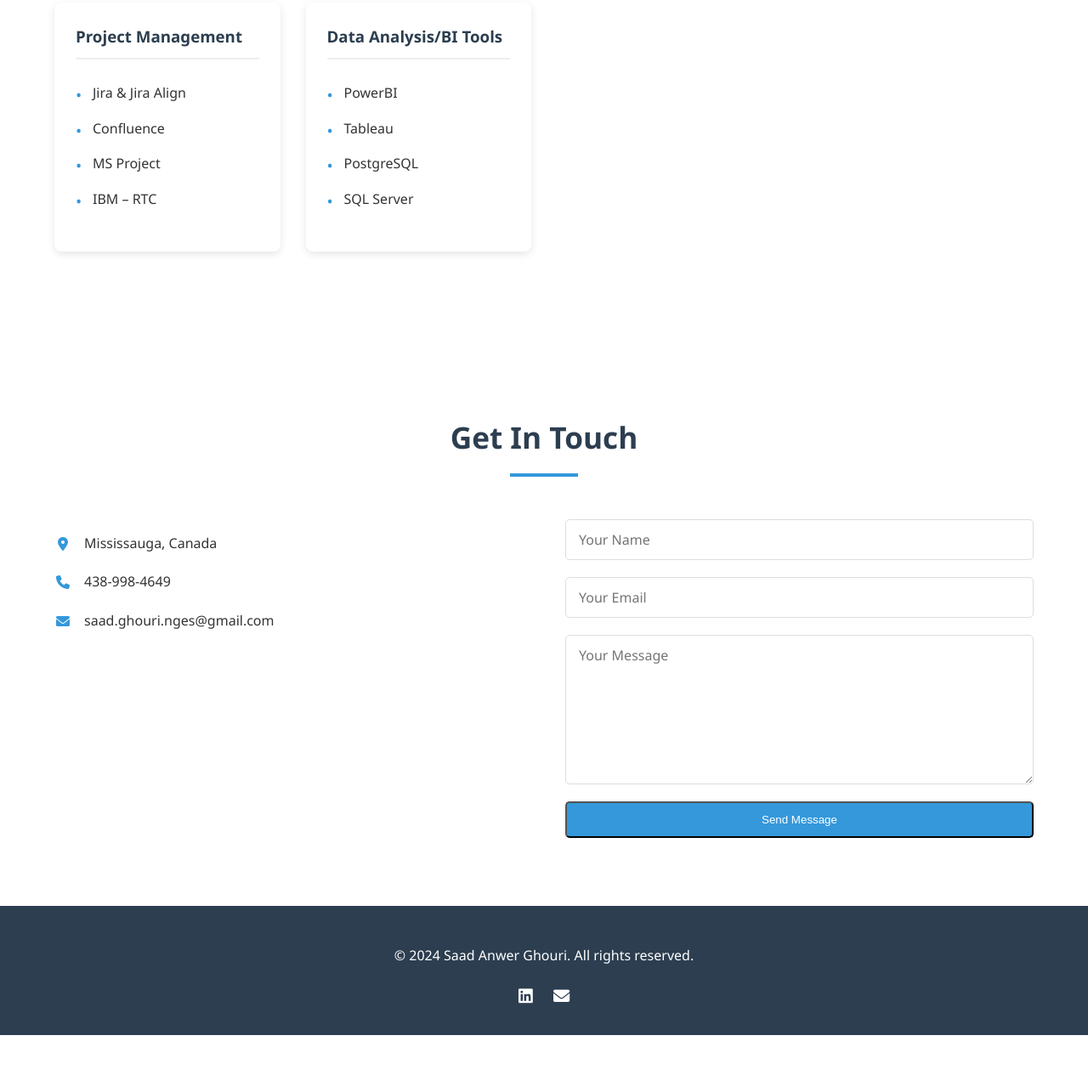
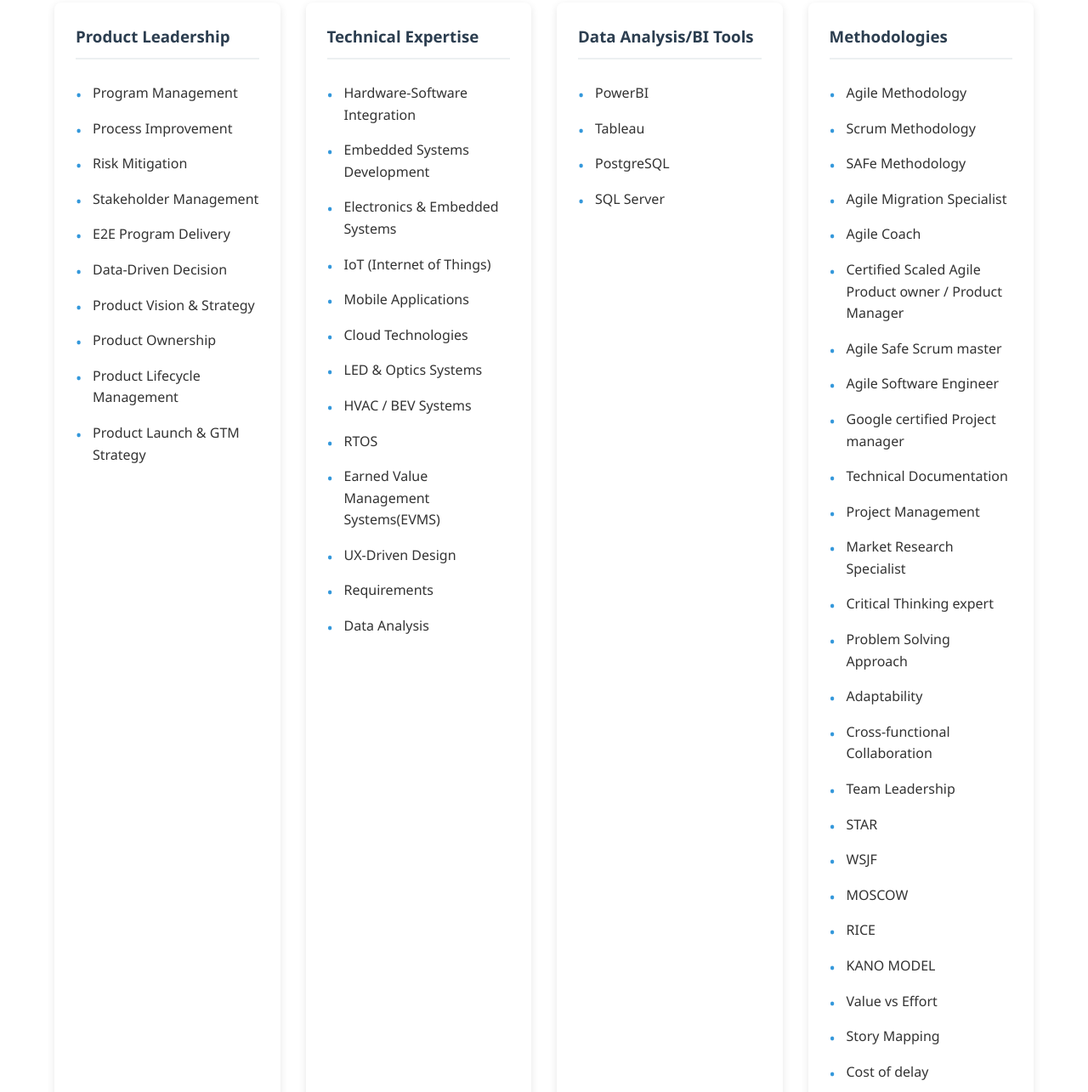
Before and after one commit to saadghouri/saadanwerghouri.github.io, a plain HTML site: page index.html in a window 1280 px wide. Shown: the part 6913-8198 px from the top of the page at 85% size. Before the commit the page ends 8131 px from the top, so only its background shows below. Drawn offline with Linux system fonts and the light colour scheme.

Commit message:
Update index.html

```diff
--- a/index.html
+++ b/index.html
@@ -168,19 +168,48 @@
         </section>
 
         <section id="skills" class="section skills">
+
+
+
+
             <div class="container">
                 <h2 class="section-title">Technical Skills</h2>
                 <div class="skills-grid">
                     <div class="skill-category">
-                        <h3>Project Management</h3>
+                        <h3>Product Leadership</h3>
                         <ul>
-                            <li>Jira & Jira Align</li>
-                            <li>Confluence</li>
-                            <li>MS Project</li>
-                            <li>IBM – RTC</li>
+                            <li>Program Management</li>
+                            <li>Process Improvement</li>
+                            <li>Risk Mitigation</li>
+                            <li>Stakeholder Management</li>
+                            <li>E2E Program Delivery</li>
+                            <li>Data-Driven Decision</li>
+                            <li>Product Vision & Strategy</li>
+                            <li>Product Ownership</li>
+                            <li>Product Lifecycle Management</li>
+                            <li>Product Launch & GTM Strategy</li>
+
                         </ul>
                     </div>
 
+                    <div class="skill-category">
+                        <h3>Technical Expertise</h3>
+                        <ul>
+                            <li>Hardware-Software Integration</li>
+                            <li>Embedded Systems Development</li>
+                            <li>Electronics & Embedded Systems</li>
+                            <li>IoT (Internet of Things)</li>
+                            <li>Mobile Applications</li>
+                            <li>Cloud Technologies</li>
+                            <li>LED & Optics Systems</li>
+                            <li>HVAC / BEV Systems</li>
+                            <li>RTOS
+                            <li>Earned Value Management Systems(EVMS)</li>
+                            <li>UX-Driven Design</li>
+                            <li>Requirements</li>
+                            <li>Data Analysis</li>
+                        </ul>
+                    </div>
                     <div class="skill-category">
                         <h3>Data Analysis/BI Tools</h3>
                         <ul>
@@ -190,6 +219,38 @@
                             <li>SQL Server</li>
                         </ul>
                     </div>
+                    <div class="skill-category">
+                        <h3>Methodologies</h3>
+                        <ul>
+                            <li>Agile Methodology</li>
+                            <li>Scrum Methodology</li>
+                            <li>SAFe Methodology</li>
+                            <li>Agile Migration Specialist </li>
+                            <li>Agile Coach</li>
+                            <li>Certified Scaled Agile Product owner / Product Manager </li>
+                            <li>Agile Safe Scrum master</li>
+                            <li>Agile Software Engineer</li>
+                            <li>Google certified Project manager</li>
+                            <li>Technical Documentation</li>
+                            <li>Project Management </li>
+                            <li>Market Research Specialist</li>
+                            <li>Critical Thinking expert</li>
+                            <li>Problem Solving Approach</li>
+                            <li>Adaptability</li>
+                            <li>Cross-functional Collaboration </li>
+                            <li>Team Leadership </li>
+                            <li>STAR</li>
+                            <li>WSJF</li>
+                            <li>MOSCOW</li>
+                            <li>RICE</li>
+                            <li>KANO MODEL</li>
+                            <li>Value vs Effort</li>
+                            <li>Story Mapping </li>
+                            <li>Cost of delay</li>
+                        </ul>
+                    </div>
+
+
 
                     <!-- Additional skill categories -->
                 </div>
```
